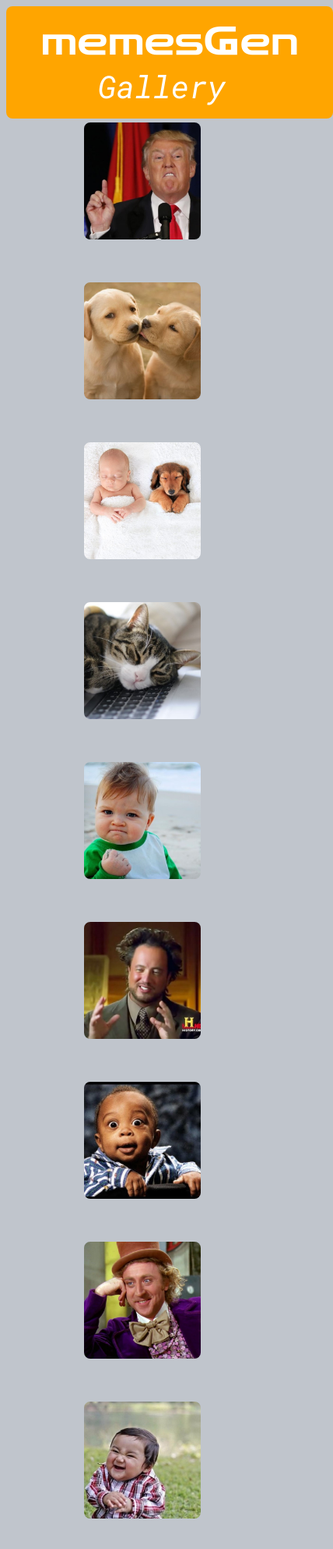
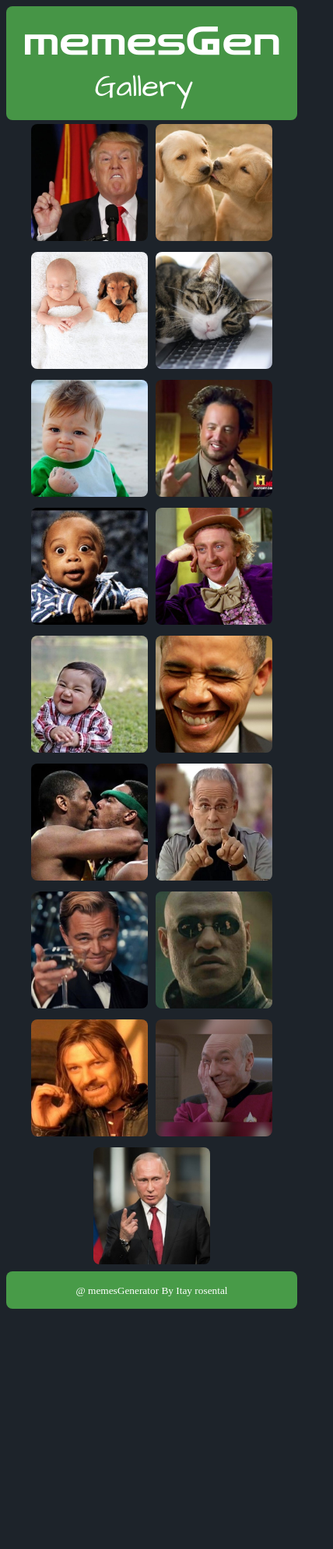
Before and after one commit to itayros94/meme-project, a plain HTML site: page index.html in a window 390 px wide. Shown: the top 1986 px of the page at 78% size, 428 px wide, since content can reach past the window. After the commit the page ends 1678 px from the top, so only its background shows below. Drawn offline with Linux system fonts and the light colour scheme.

Commit message:
second commit

```diff
--- a/index.html
+++ b/index.html
@@ -12,7 +12,7 @@
 <body onload=" onInit()">
 
     <header class="navbar-container">
-        <div class="memes-gen hover">memesGen</div>
+        <div class="memes-gen">memesGen</div>
         <div onclick="onGalleryClick()" class="gallery-btn hover">Gallery</div>
     </header>
 
--- a/js/gallery-controller.js
+++ b/js/gallery-controller.js
@@ -1,6 +1,6 @@
 'use strict'
 
-renderGallery()
+
 
 // Render The Gallery To the Page
 function renderGallery() {
--- a/js/memes-servise.js
+++ b/js/memes-servise.js
@@ -61,6 +61,8 @@ function init() {
     gCtx.fillStyle = 'pink';
     gCtx.fillRect(0, 0, gCanvas.width, gCanvas.height);
     renderCanvas()
+    renderGallery()
+    onGalleryClick()
 }
 
 function renderCanvas(img) {
--- a/style/style.css
+++ b/style/style.css
@@ -8,13 +8,21 @@
     src: url(fonts/RobotoMono-Italic-VariableFont_wght.ttf);
 }
 
+@font-face {
+    font-family: 'Architects';
+    src: url(fonts/ArchitectsDaughter-Regular.ttf);
+}
+
+* {
+    cursor: pointer;
+}
+
 body {
     text-align: center;
-    background-color: rgb(192, 197, 204);
+    background-color: rgb(29, 35, 42);
     display: flex;
     flex-direction: column;
     height: 100vh;
-    width: 100%;
 }
 
 .main-container {
@@ -30,8 +38,7 @@ body {
 .navbar-container {
     display: flex;
     color: white;
-    background-color: orange;
-    width: 100%;
+    background-color: rgb(70, 149, 70);
     height: 150px;
     font-size: 2.5rem;
     border-radius: 0.5rem;
@@ -50,7 +57,7 @@ body {
     text-align: end;
     margin-right: 80px;
     align-self: center;
-    font-family: 'Roboto-font';
+    font-family: 'Architects';
     font-size: 40px;
 }
 
@@ -60,12 +67,11 @@ body {
 }
 
 .hover:hover {
-    background-color: rgb(39, 34, 26);
+    background-color: rgb(53, 46, 36);
     cursor: pointer;
     transition: 0.7s;
-    padding: 2rem;
+    padding: 1.5rem;
     border-radius: 0.5rem;
-    /* width: 100%; */
 }
 
 .img-text {
@@ -76,9 +82,10 @@ button {
     font-size: 30px;
     padding: 10px;
     margin: 4px;
-    background: rgb(238, 189, 29);
-    color: white;
-    font-family: Impact, Haettenschweiler, 'Arial Narrow Bold', sans-serif;
+    background: rgb(61, 112, 82);
+    color: rgb(255, 255, 255);
+    font-family: 'ariel';
+    border-radius: 0.5rem;
 }
 
 .imojies-container {
@@ -108,9 +115,6 @@ img:hover {
 }
 
 .imgs-gallery {
-    /* display: flex;
-    flex-direction: row;
-    flex-wrap: wrap; */
     display: grid;
     grid-template-columns: repeat(auto-fill, 200px);
     grid-auto-rows: 200px;
@@ -133,9 +137,8 @@ img:hover {
 }
 
 .footer {
-    background-color: orange;
-    width: 100%;
-    height: 100px;
+    background-color: rgb(72, 155, 72);
+    height: 50px;
     text-align: center;
     border-radius: 0.5rem;
     padding: 15px;
@@ -187,7 +190,6 @@ small {
     .navbar-container {
         display: flex;
         flex-direction: column;
-        width: 100%;
     }
     .memes-gen {
         align-self: center;
@@ -208,9 +210,7 @@ small {
         margin-left: 60px;
     }
     .footer {
-        background-color: orange;
         height: 100px;
-        width: 100%;
         border-radius: 0.5rem;
         color: white;
     }
@@ -240,8 +240,7 @@ small {
     .hover:hover {
         cursor: pointer;
         transition: 0.7s;
-        padding: 2rem;
+        padding: 1rem;
         border-radius: 0.5rem;
-        /* width: 100%; */
     }
 }
```
Also changed, not shown: style/fonts/ArchitectsDaughter-Regular.ttf (added).
